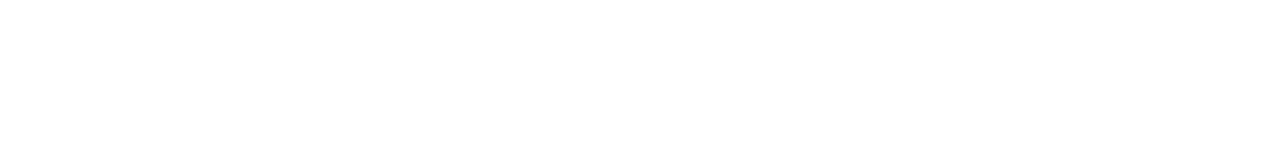
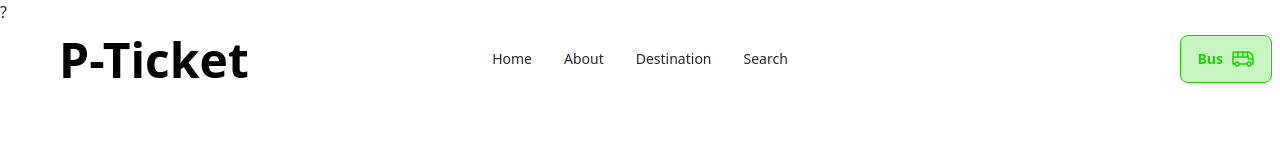
Before and after one commit to sanjidanahar/smart-ticketing-ass5-, a plain HTML site: page index.html in a window 1280 px wide. Drawn offline with nearby package versions, Linux system fonts and the light colour scheme.

Commit message:
navbar done

```diff
--- a/index.html
+++ b/index.html
@@ -5,10 +5,58 @@
     <meta charset="UTF-8" />
     <meta name="viewport" content="width=device-width, initial-scale=1.0" />
     <title>Smart Ticketing</title>
+
+    <!-- daisyUI  -->
+    <link href="https://cdn.jsdelivr.net/npm/daisyui@4.7.2/dist/full.min.css" rel="stylesheet" type="text/css" />
+    <script src="https://cdn.tailwindcss.com"></script>
+
+    <!-- google fonts -->
+    <link rel="preconnect" href="https://fonts.googleapis.com" />
+    <link rel="preconnect" href="https://fonts.gstatic.com" crossorigin />
+    <link
+        href="https://fonts.googleapis.com/css2?family=Inter:wght@100..900&family=Raleway:ital,wght@0,100..900;1,100..900&display=swap"
+        rel="stylesheet" />
+
 </head>
 
 <body>
 
+    <!-- header section -->
+    ?<header>
+
+        <!-- navbar section -->
+
+        <nav class="navbar bg-base-100 lg:mb-8">
+            <div class="navbar-start">
+                <div class="dropdown">
+                    <div tabindex="0" role="button" class="btn btn-ghost">
+
+                    </div>
+                    <ul tabindex="0" class="menu menu-sm dropdown-content mt-3 z-[1] p-2 shadow bg-base-100 rounded-box w-52">
+                        <li><a href="">Home</a></li>
+                        <li><a href="">About</a></li>
+                        <li><a href="">Destination</a></li>
+                        <li><a href="">Search</a></li>
+                    </ul>
+                </div>
+                <a class="btn btn-ghost lg:text-5xl text-2xl text-black font-bold">P-Ticket</a>
+            </div>
+            <div class="navbar-center hidden lg:flex">
+                <ul class="menu menu-horizontal px-1">
+                    <li><a href="">Home</a></li>
+                    <li><a href="">About</a></li>
+                    <li><a href="">Destination</a></li>
+                    <li><a href="">Search</a></li>
+                </ul>
+            </div>
+            <div class="navbar-end">
+                <a class="btn text-[#1DD100] bg-[#c8f5c1] border border-[#1DD100]">Bus
+                  <img src="images/bus-icon.png" alt="">
+                </a>
+            </div>
+
+        </nav>
+    </header>
 </body>
 
 </html>
```
Also changed, not shown: images/banner.png (added), images/bus-icon.png (added), images/bus-logo.png (added), images/cupon-devider.png (added), images/fare.png (added), images/info-devider.png (added), images/people.png (added), images/playstore.png (added), images/seat-gray.png (added), images/seat-green-filled.png (added), images/seat-green.png (added), images/stoppage.png (added), images/success.png (added), images/ticket-cupon.png (added).
